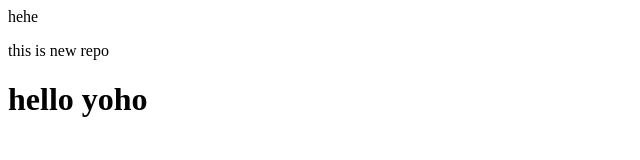
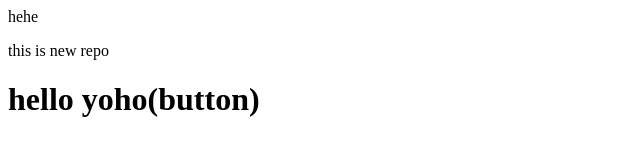
Before and after one commit to Roshan023/local-repo, a plain HTML site: page aa/a/index.html in a window 1280 px wide. Shown: the whole page, without its empty margins (0-640 px from the left). Drawn offline with Linux system fonts and the light colour scheme.

Commit message:
add button

```diff
--- a/aa/a/index.html
+++ b/aa/a/index.html
@@ -2,4 +2,4 @@
 <a>hehe</a>
 
 <p>this is new repo</p>
-<h1>hello yoho</h1>
+<h1>hello yoho(button)</h1>
```
